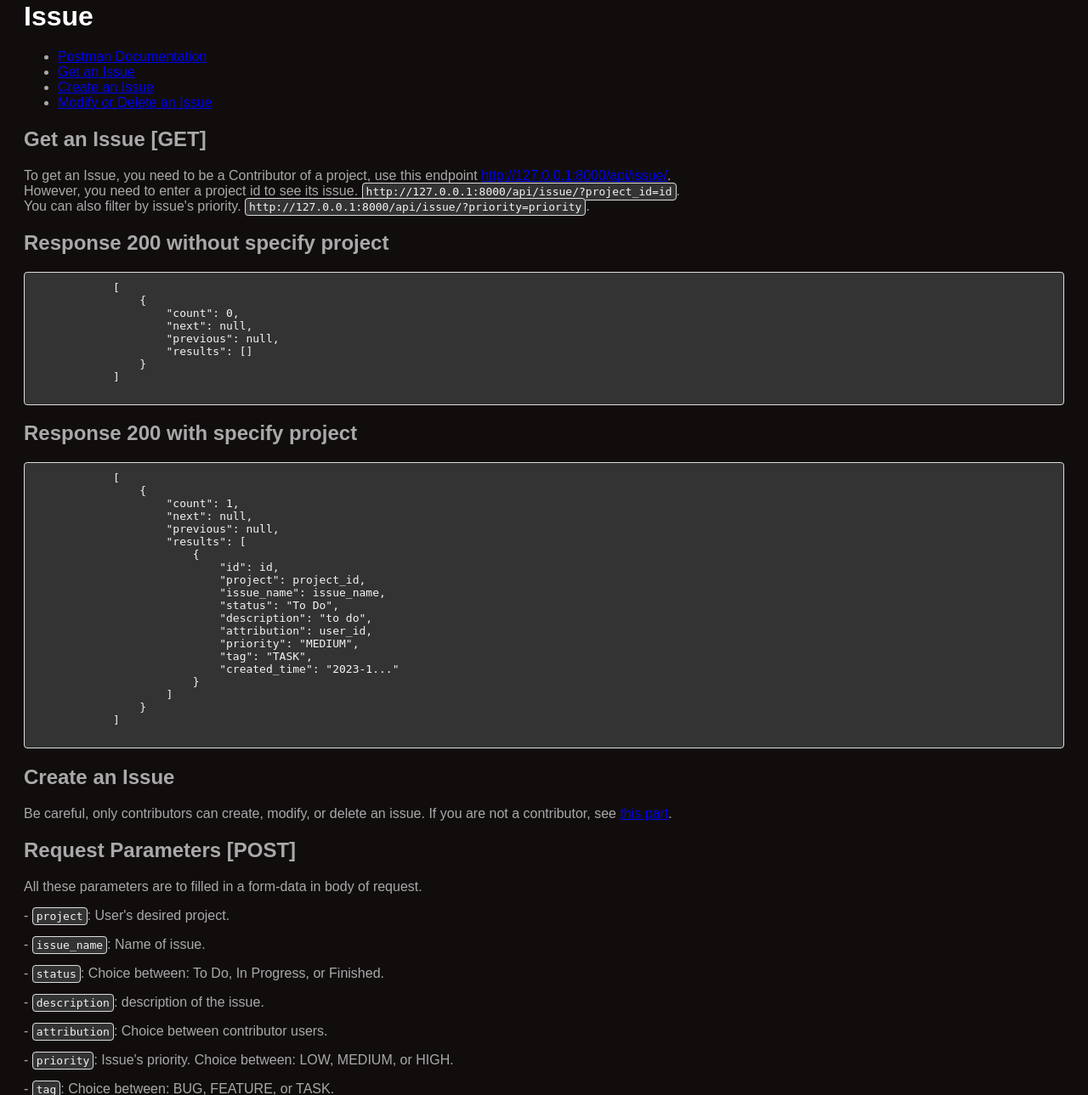
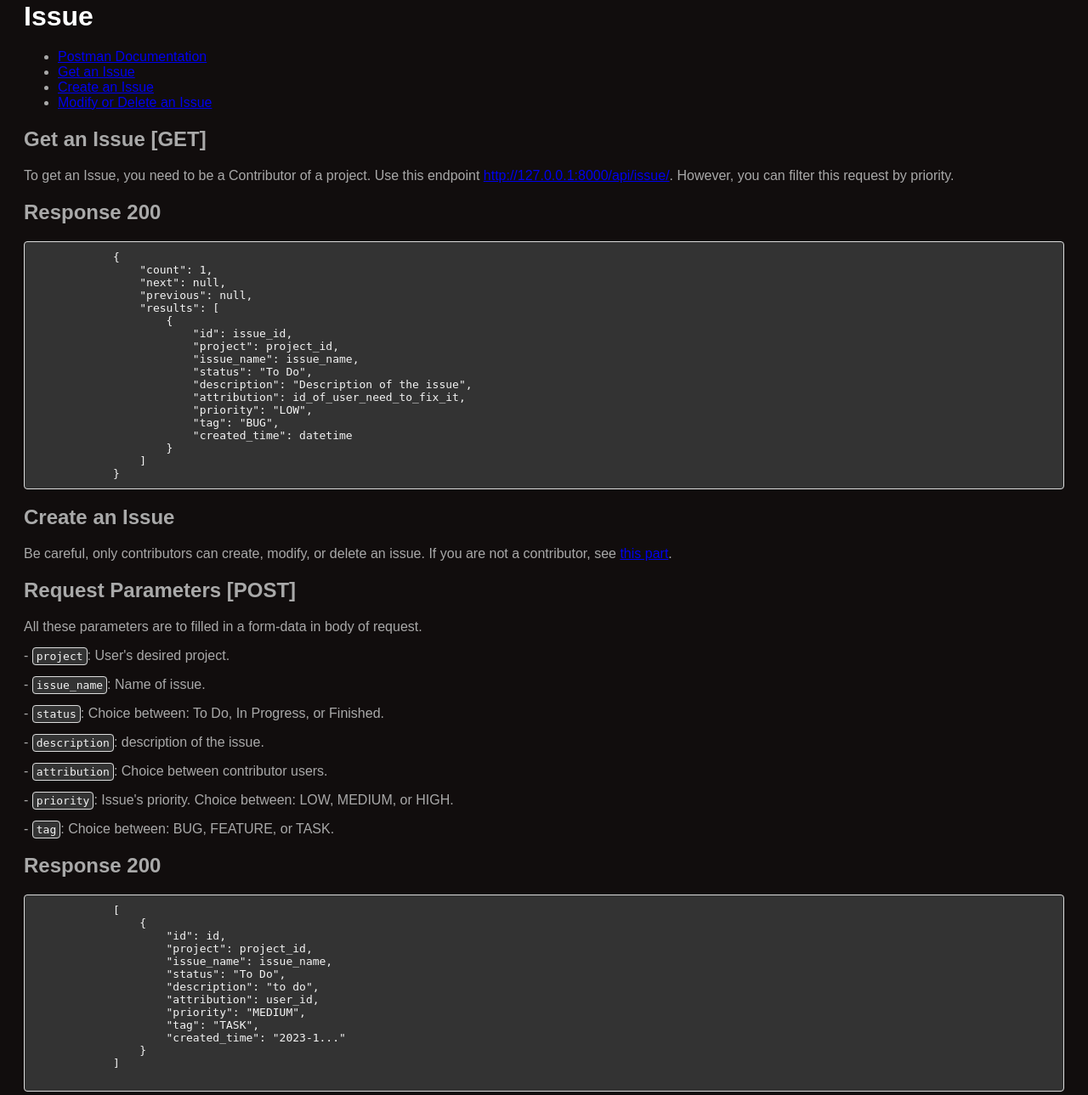
Before and after one commit to DarkExplorer31/SoftDesk, a Django app: page /issue-doc/ in a window 1280 px wide. Shown: the part 165-1454 px from the top of the page at 85% size. Run offline with Django 4.2, Linux system fonts and the light colour scheme.

Commit message:
add last corrections

```diff
--- a/documentation/templates/documentation/about_issue.html
+++ b/documentation/templates/documentation/about_issue.html
@@ -19,45 +19,29 @@
     <section id="get-issue">
         <h2>Get an Issue [GET]</h2>
         <p>
-            To get an Issue, you need to be a Contributor of a project, use this endpoint <a href="http://127.0.0.1:8000/api/issue/">http://127.0.0.1:8000/api/issue/</a>.
-            <br>
-            However, you need to enter a project id to see its issue. <code>http://127.0.0.1:8000/api/issue/?project_id=id</code>.
-            <br>
-            You can also filter by issue's priority.  <code>http://127.0.0.1:8000/api/issue/?priority=priority</code>.
+            To get an Issue, you need to be a Contributor of a project. Use this endpoint <a href="http://127.0.0.1:8000/api/issue/">http://127.0.0.1:8000/api/issue/</a>.
+            However, you can filter this request by priority.
         </p>
-        <h2>Response 200 without specify project</h2>
+        <h2>Response 200</h2>
         <pre>
-            [
-                {
-                    "count": 0,
-                    "next": null,
-                    "previous": null,
-                    "results": []
-                }
-            ]
-        </pre>
-        <h2>Response 200 with specify project</h2>
-        <pre>
-            [
             {
                 "count": 1,
                 "next": null,
                 "previous": null,
                 "results": [
                     {
-                            "id": id,
+                        "id": issue_id,
                         "project": project_id,
                         "issue_name": issue_name,
                         "status": "To Do",
-                            "description": "to do",
-                            "attribution": user_id,
-                            "priority": "MEDIUM",
-                            "tag": "TASK",
-                            "created_time": "2023-1..."
+                        "description": "Description of the issue",
+                        "attribution": id_of_user_need_to_fix_it,
+                        "priority": "LOW",
+                        "tag": "BUG",
+                        "created_time": datetime
                     }
                 ]
             }
-            ]
 </pre>
     </section>
     <section id="create-issue">
```
Also changed, not shown: documentation/templates/documentation/about_comment.html (+9 -16 lines), support/views.py (+3 -18 lines). Lines whose indentation alone changed are shown as unchanged.
